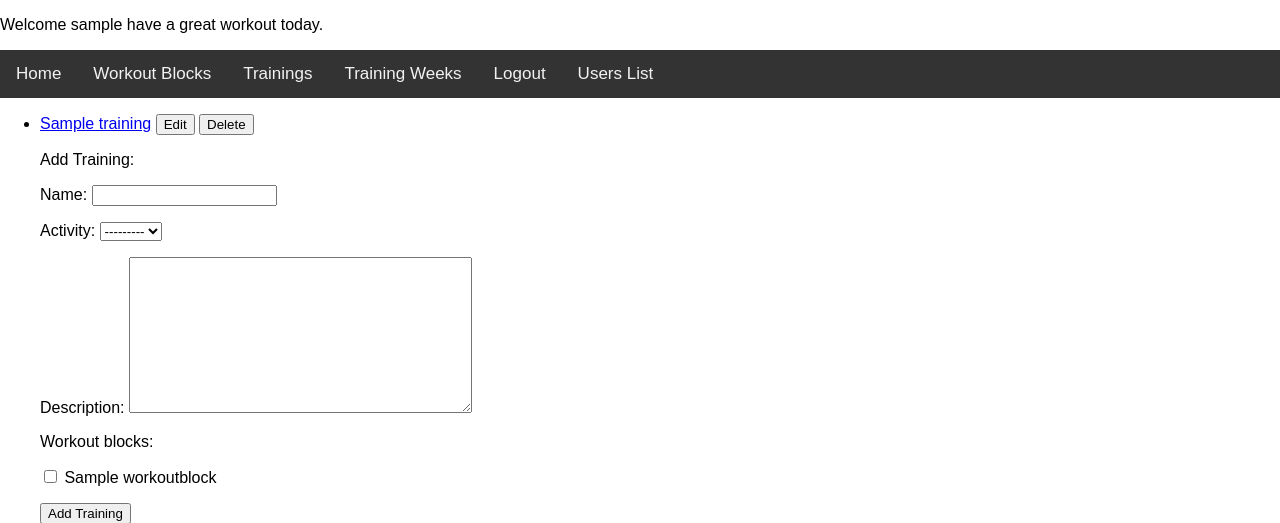
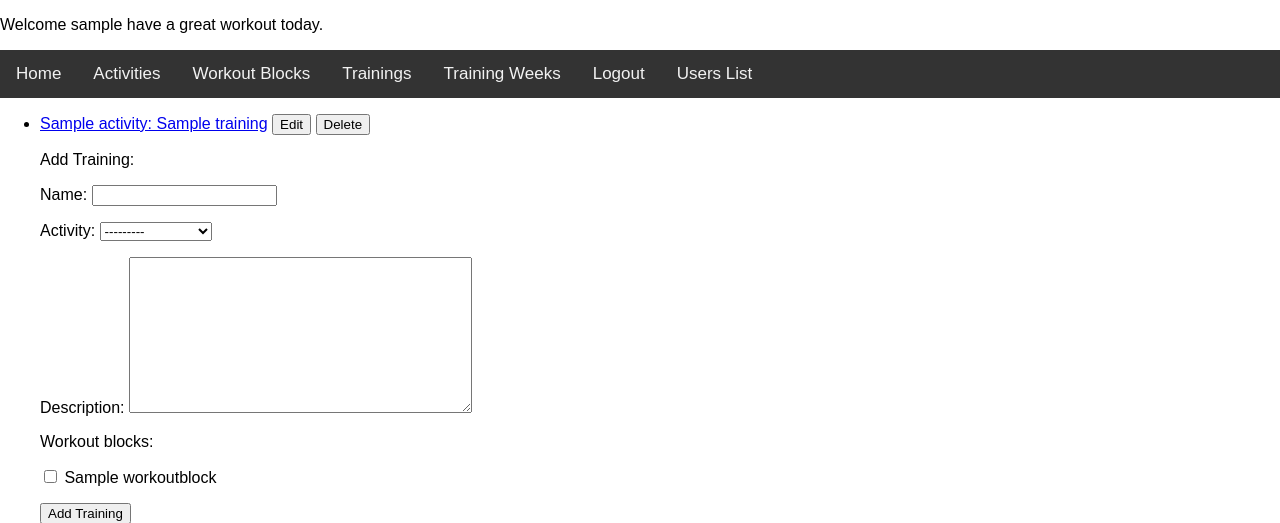
Before and after one commit to MarekAlan/Trainingz, a Django app: page /trainingz_app/list_trainings/ in a window 1280 px wide. Shown: the top 523 px of the page. Run offline with Django 4.2, Linux system fonts and the light colour scheme; a user stored in the database is signed in; tables that the repository leaves empty hold one stand-in row (values such as "Sample post"); grey boxes are pictures that could not be loaded.

Commit message:
Changes in Activity Model

```diff
--- a/trainingz_app/forms.py
+++ b/trainingz_app/forms.py
@@ -6,9 +6,13 @@ from trainingz_app.models import (
     Training,
     TrainingWeek,
     Comment,
-    TrainingDay,
+    TrainingDay, Activity,
 )
 
+class AddActivityForm(forms.ModelForm):
+    class Meta:
+        model = Activity
+        fields = '__all__'
 
 class AddWorkoutBlockForm(forms.ModelForm):
     class Meta:
--- a/trainingz_app/models.py
+++ b/trainingz_app/models.py
@@ -6,22 +6,15 @@ from django.db import models
 # Create your models here.
 from django.urls import reverse
 
-CHOICES = (
-    ("Bike", "Road Bike"),
-    ("MTB", "MTB"),
-    ("Run", "Running"),
-    ("Stretching", "Stretching"),
-    ("Crosstrain", "Cross-Training"),
-    ("Rest Day", "Rest Day"),
-    ("Event", "Event"),
-)
 
 
 class Activity(models.Model):
+    name = models.CharField(max_length=40)
+
     def __str__(self):
         return self.name
 
-    name = models.CharField(max_length=20, choices=CHOICES)
+
 
 
 WORKOUT_ELEMENTS = (
--- a/trainingz_app/templates/base.html
+++ b/trainingz_app/templates/base.html
@@ -17,6 +17,7 @@
 <div class="topnav">
     <a href="{% url 'index' %}">Home</a>
     {% if user.is_authenticated %}
+        <a href="{% url 'list_activities' %}">Activities</a>
         <a href="{% url 'list_workout_blocks' %}">Workout Blocks</a>
         <a href="{% url 'list_trainings' %}">Trainings</a>
         <a href="{% url 'list_training_weeks' %}">Training Weeks</a>
--- a/trainingz_app/templates/list_trainings.html
+++ b/trainingz_app/templates/list_trainings.html
@@ -4,7 +4,7 @@
 <ul>
     {% for item in object_list %}
         <li>
-            <a href="{{ item.get_absolute_url }}">{{ item }}</a>
+            <a href="{{ item.get_absolute_url }}">{{ item.activity }}: {{ item }}</a>
             <a href="{{ item.get_update_url }}"><button>Edit</button></a>
             <a href="{{ item.get_delete_url }}"><button>Delete</button></a>
         </li>
--- a/trainingz_app/urls.py
+++ b/trainingz_app/urls.py
@@ -3,6 +3,11 @@ from django.urls import path
 from trainingz_app import views
 
 urlpatterns = [
+    path(
+        "list_activities/",
+        views.ShowActivitiesView.as_view(),
+        name="list_activities",
+    ),
     path(
         "add_workout_block/",
         views.AddWorkoutBlockView.as_view(),
--- a/trainingz_app/views.py
+++ b/trainingz_app/views.py
@@ -9,14 +9,14 @@ from trainingz_app.forms import (
     AddTrainingWeekForm,
     AddCommentForm,
     AddWorkoutBlockToTrainingForm,
-    AddTrainingDayForm,
+    AddTrainingDayForm, AddActivityForm,
 )
 from trainingz_app.models import (
     WorkoutBlock,
     Training,
     TrainingWeek,
     TrainingDay,
-    Comment,
+    Comment, Activity,
 )
 
 
@@ -27,6 +27,25 @@ class IndexView(View):
 
     def get(self, request):
         return render(request, "base.html")
+
+class ShowActivitiesView(LoginRequiredMixin, View):
+    """
+    Add an activity and shows a list of them
+    """
+
+    def get(self, request):
+        form = AddActivityForm()
+        return render(
+            request,
+            "list_activites.html",
+            {"object_list": Activity.objects.all(), "form": form},
+        )
+
+    def post(self, request):
+        form = AddActivityForm(request.POST)
+        if form.is_valid():
+            form.save()
+        return redirect("list_activities")
 
 
 class AddWorkoutBlockView(LoginRequiredMixin, View):
```
Also changed, not shown: trainingz_app/templates/list_activites.html (added, +16 -0 lines), db.sqlite3 (added).
